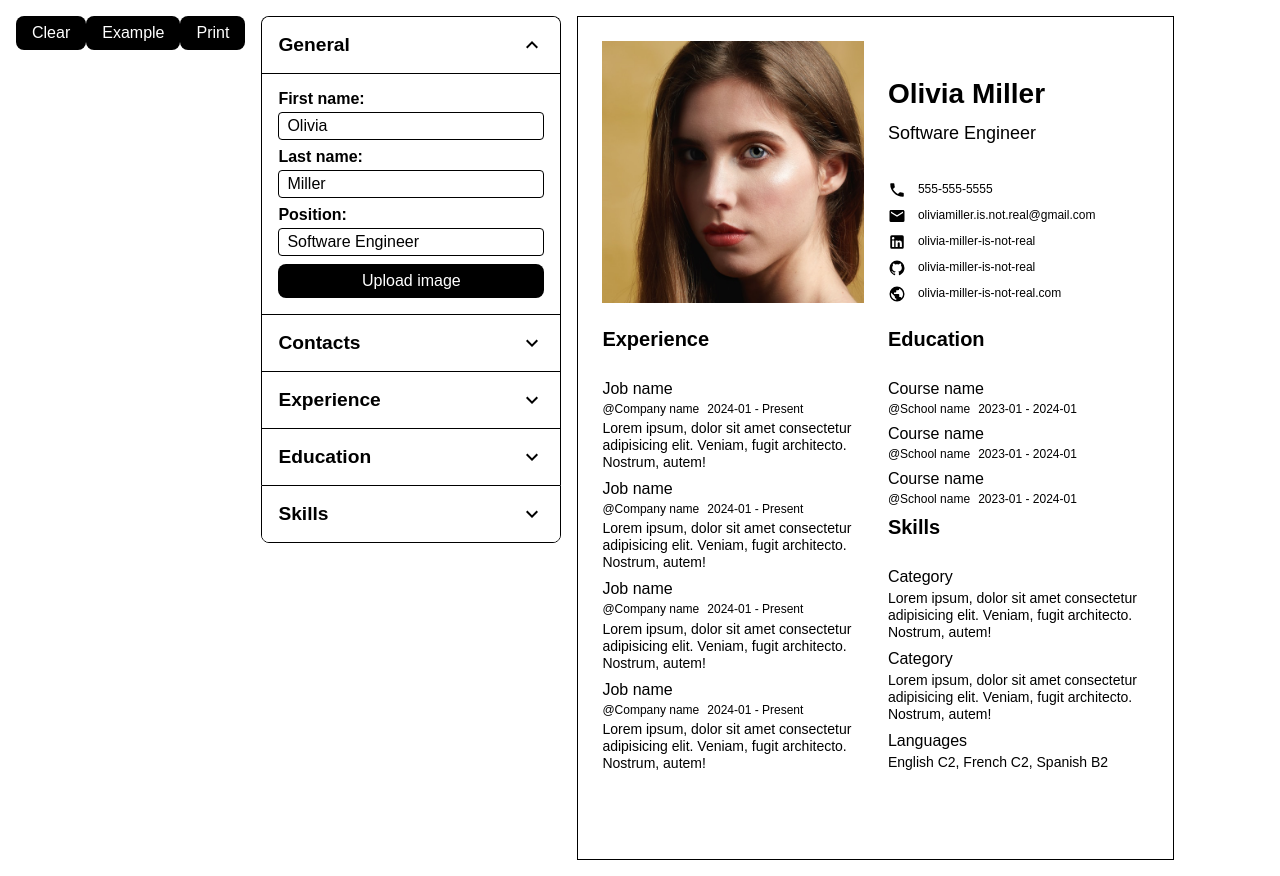
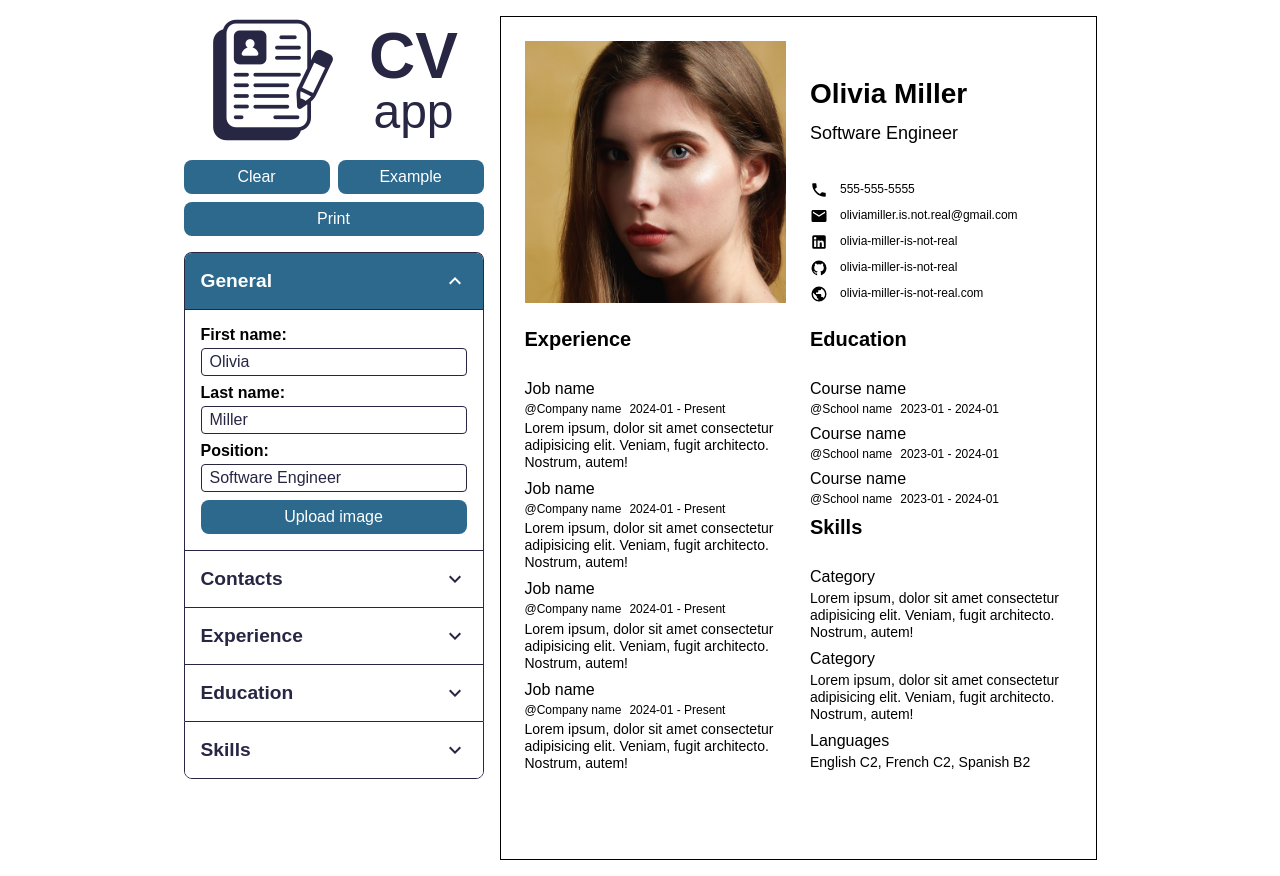
Before and after one commit to kame-sama/odin-cv, a React (Vite) app: page / in a window 1280 px wide. Both pictures are taken after a click on the button "General". Built offline with nearby package versions, Linux system fonts and the light colour scheme.

Commit message:
improve styles

```diff
--- a/src/App.tsx
+++ b/src/App.tsx
@@ -15,6 +15,7 @@ import Preview from './components/preview/Preview';
 import Controls from './components/Controls';
 import ReactToPrint from 'react-to-print';
 import Button from './components/Button';
+import MainHeader from './components/MainHeader';
 
 function App() {
   const [general, setGeneral] = useState(createUser(...example.general));
@@ -199,18 +200,21 @@ function App() {
     <ReactToPrint
       bodyClass="print"
       content={() => ref.current}
-      trigger={() => <Button>Print</Button>}
+      trigger={() => <Button id="print-button">Print</Button>}
     />
   );
 
   return (
-    <>
+    <div className="main">
+      <div className="form-container">
+        <MainHeader />
         <Controls
           handleClearClick={handleClearClick}
           handleExampleClick={handleExampleClick}
           printButton={PrintButton}
         />
         <Accordion items={accordionItems} />
+      </div>
       <Preview
         general={general}
         contacts={contacts}
@@ -219,7 +223,7 @@ function App() {
         skills={skills}
         ref={ref}
       />
-    </>
+    </div>
   );
 }
 
--- a/src/components/Accordion.css
+++ b/src/components/Accordion.css
@@ -2,23 +2,27 @@
   width: 300px;
 }
 
+.accordion svg {
+  fill: var(--font-color);
+}
+
 .accordion > * {
-  border-left: 1px solid black;
-  border-right: 1px solid black;
+  border-left: 1px solid var(--font-color);
+  border-right: 1px solid var(--font-color);
   overflow: hidden;
 }
 
 .accordion > * + * {
-  border-top: 1px solid black;
+  border-top: 1px solid var(--font-color);
 }
 
 .accordion > :first-child {
-  border-top: 1px solid black;
+  border-top: 1px solid var(--font-color);
   border-radius: 0.5rem 0.5rem 0 0;
 }
 
 .accordion > :last-child {
-  border-bottom: 1px solid black;
+  border-bottom: 1px solid var(--font-color);
   border-radius: 0 0 0.5rem 0.5rem;
 }
 
@@ -34,16 +38,27 @@
   align-items: center;
   font-size: 1.2rem;
   font-weight: 600;
-  background-color: white;
+  background-color: var(--background-color);
+  color: var(--font-color);
   border: none;
 }
 
+.accordion-button:hover {
+  background-color: var(--secondary-light-color);
+}
+
 .accordion-button.show {
-  border-bottom: 1px solid black;
+  border-bottom: 1px solid var(--font-color);
+  background-color: var(--primary-color);
+  color: var(--background-color);
+
+  svg {
+    fill: var(--background-color);
+  }
 }
 
 .chevron {
-  transition: transform 200ms;
+  transition: transform 500ms ease;
 }
 
 .chevron.show {
@@ -51,13 +66,16 @@
 }
 
 .accordion-content {
-  padding: 1rem;
+  transition: opacity 500ms ease;
 }
 
 .accordion-content.collapse {
-  display: none;
+  visibility: hidden;
+  opacity: 0;
 }
 
 .accordion-content.show {
-  display: block;
+  padding: 1rem;
+  visibility: visible;
+  opacity: 1;
 }
--- a/src/components/InputFile.tsx
+++ b/src/components/InputFile.tsx
@@ -8,7 +8,7 @@ function InputFile({ label, ...props }: InputFileProps) {
   return (
     <div className="form-field">
       <input className="visually-hidden" type="file" {...props} />
-      <label className="button" htmlFor={props.id}>
+      <label className="button button-primary" htmlFor={props.id}>
         {label}
       </label>
     </div>
--- a/src/components/form/Form.css
+++ b/src/components/form/Form.css
@@ -15,22 +15,22 @@
 
 .input,
 .text-area {
-  border: 1px solid black;
+  border: 1px solid var(--font-color);
   padding: 0.25rem 0.5rem;
   border-radius: 0.25rem;
-  color: rgb(0, 0, 0);
+  color: var(--font-color);
 }
 
 .input:hover,
 .text-area:hover {
-  background-color: lightgray;
+  background-color: var(--secondary-light-color);
 }
 
 .input:focus,
 .text-area:focus {
-  outline: 1px solid black;
-  background-color: lightslategray;
-  color: white;
+  outline: 1px solid var(--font-color);
+  background-color: var(--secondary-color);
+  color: var(--font-color);
 }
 
 .text-area {
@@ -44,12 +44,15 @@
 
 .button {
   cursor: pointer;
-  background-color: black;
-  color: white;
   border: none;
   padding: 0.5rem 1rem;
   border-radius: 0.5rem;
   text-align: center;
+}
+
+.button.button-primary {
+  background-color: var(--primary-color);
+  color: var(--background-color);
 }
 
 .button.button-delete {
@@ -58,7 +61,7 @@
   top: 2;
   right: 0;
   background-color: transparent;
-  color: red;
+  color: var(--primary-color);
   padding: 0;
   border-radius: 0;
   transition: font-weight 200ms ease;
@@ -71,7 +74,8 @@
 }
 
 .button:hover {
-  background-color: darkgray;
+  background-color: var(--secondary-color);
+  color: var(--font-color);
 }
 
 .visually-hidden {
@@ -83,5 +87,6 @@
 }
 
 input.visually-hidden:is(:focus, :focus-within) + .button {
-  outline: 1px solid black;
+  background-color: var(--secondary-color);
+  color: var(--font-color);
 }
--- a/src/components/preview/Preview.css
+++ b/src/components/preview/Preview.css
@@ -1,5 +1,7 @@
 .preview {
   border: 1px solid black;
+  position: sticky;
+  top: 1rem;
 }
 
 .preview-body {
--- a/src/style.css
+++ b/src/style.css
@@ -1,6 +1,12 @@
 :root {
   font-family: 'Inter Variable', sans-serif;
   font-size: 16px;
+
+  --background-color: #ffffff;
+  --font-color: #272643;
+  --primary-color: #2c698d;
+  --secondary-color: #bae8e8;
+  --secondary-light-color: #e3f6f5;
 }
 
 *,
@@ -30,16 +36,68 @@ svg {
 
 hr {
   height: 2px;
-  background-color: black;
+  background-color: var(--font-color);
   border: 0;
   margin: 0.5rem 0;
 }
 
-#root {
+body {
+  background-color: var(--background-color);
+}
+
+.main {
   padding: 1rem;
   display: flex;
   gap: 1rem;
+  justify-content: center;
   align-items: flex-start;
+}
+
+.main-header {
+  display: flex;
+  justify-content: center;
+  gap: 2rem;
+  cursor: default;
+}
+
+.main-logo {
+  flex-basis: 128px;
+  align-content: center;
+}
+
+.main-title {
+  display: flex;
+  flex-direction: column;
+  justify-content: center;
+  align-items: center;
+  color: var(--font-color);
+}
+
+.main-title > :first-child {
+  font-size: 4rem;
+  font-weight: 900;
+  line-height: 1;
+}
+
+.main-title > :last-child {
+  font-size: 3rem;
+  font-weight: 150;
+  line-height: 1;
+}
+
+.form-container {
+  display: grid;
+  gap: 1rem;
+}
+
+.controls {
+  display: grid;
+  grid-template: 1fr 1fr / 1fr 1fr;
+  gap: 0.5rem;
+}
+
+#print-button {
+  grid-column: 1 / -1;
 }
 
 .print {
```
Lines whose indentation alone changed are shown as unchanged.
